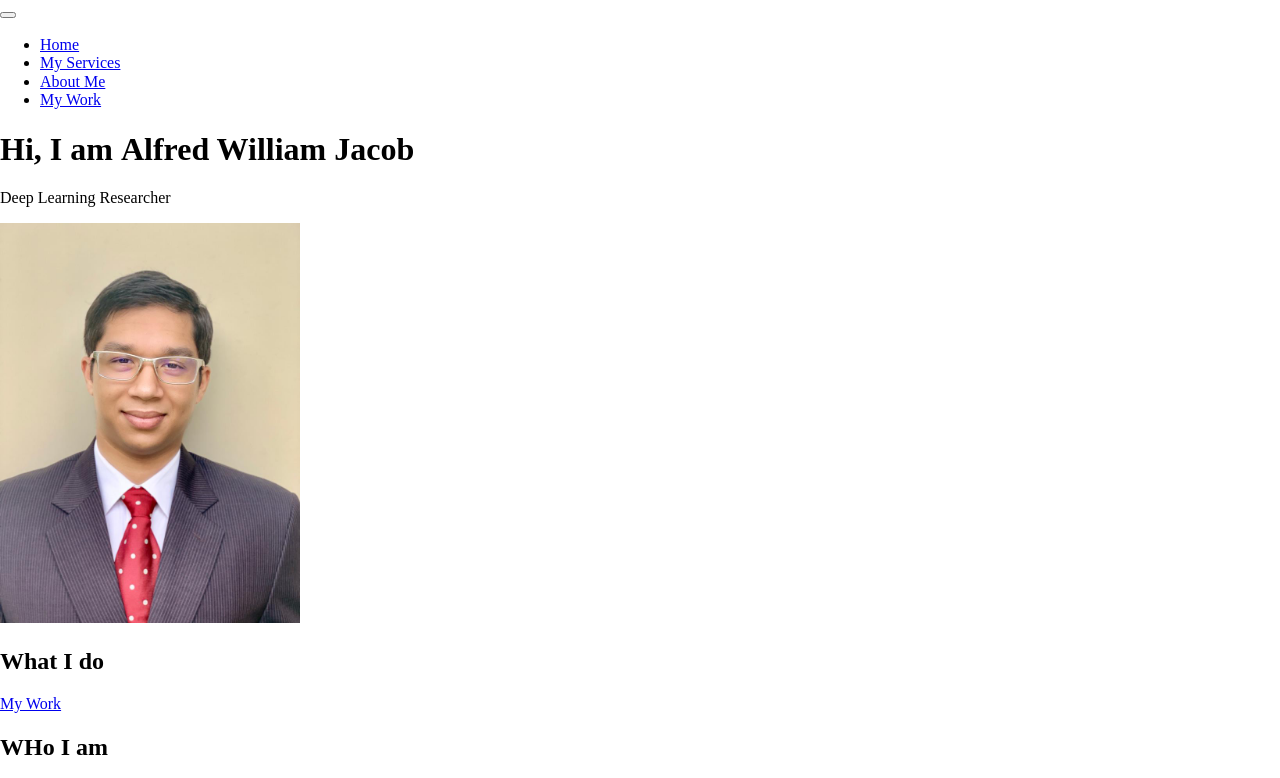
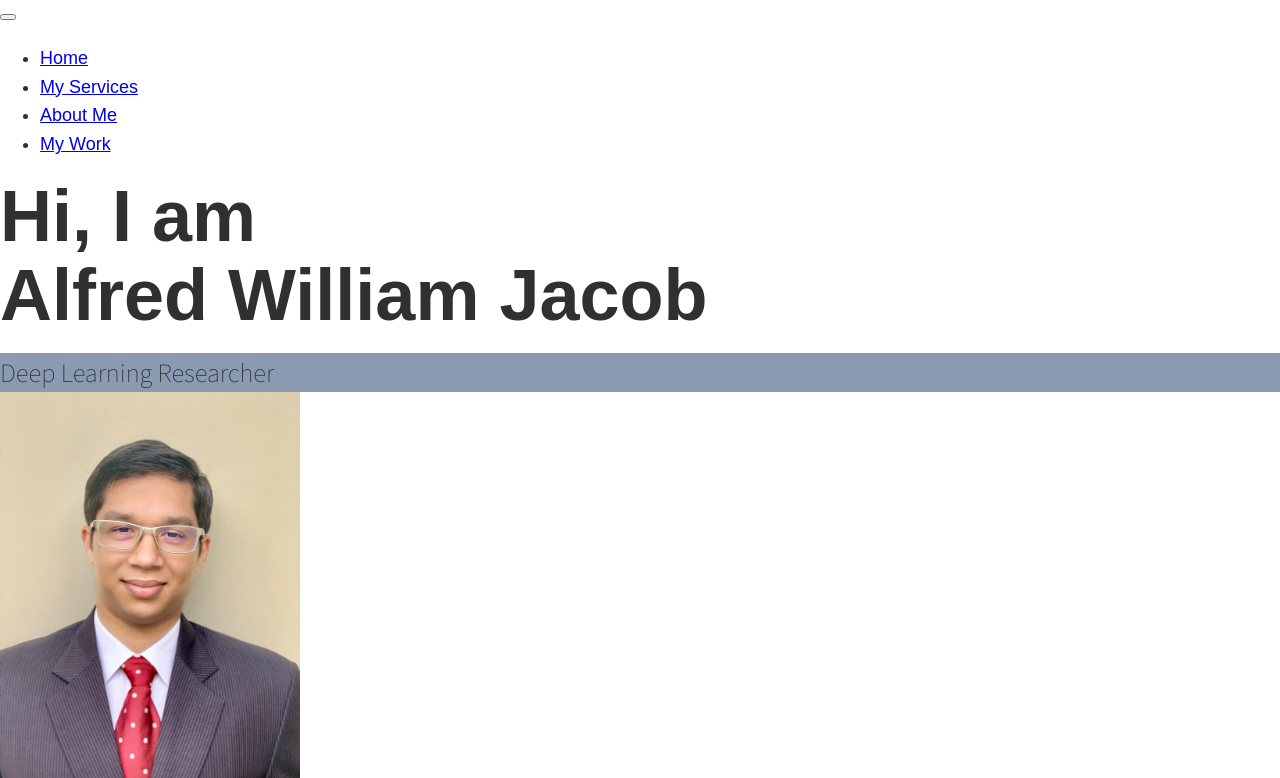
Before and after one commit to alfred100p/alfred100p.github.io-old, a plain HTML site: page index.html in a window 1280 px wide. Shown: the part 33-811 px from the top of the page. Drawn offline with nearby package versions, Linux system fonts and the light colour scheme; a web font is replaced by a local one.

Commit message:
Add basic stylesheet

```diff
--- /dev/null
+++ b/css/style.css
@@ -0,0 +1,96 @@
+*,
+*::before,
+*::after {
+    box-sizing:box-border;
+}
+
+/*Custom Properties*/
+
+:root {
+    --ff-primary: 'Georama', sans-serif;
+    --ff-secondary: 'Noto Sans KR', sans-serif;
+
+    --fw-reg: 300;
+    --fw-bold: 900;
+
+    --clr-light: #fff;
+    --clr-dark: #303030;
+    --clr-accent: #8a9bb1;
+
+    --fs-h1:3rem;
+    --fs-h2:2.25rem;
+    --fs-h3: 1.25rem;
+    --fs-body: 1rem;
+}
+
+@media (min-width:800px){
+    :root{
+        --fs-h1:4.5rem;
+        --fs-h2:3.75rem;
+    --fs-h3: 1.5rem;
+    --fs-body: 1.125rem;
+    }
+}
+
+
+/*General Styles*/
+
+body {
+    background: var(--clr-light);
+    color: var(--clr-dark);
+    margin: 0;
+    font-family: var(--ff-primary);
+    font-size: var(--fs-body);
+    line-height: 1.6;
+}
+
+img{
+    display: block;
+    max-width:100%
+}
+
+strong{font-weight: var(--fw-bold);}
+
+/*Typography*/
+h1,
+h2,
+h3 {
+    line-height: 1.1;
+    margin: 0;
+}
+
+h1{font-size: var(--fs-h1);}
+h2{font-size: var(--fs-h2);}
+h3{font-size: var(--fs-h3);}
+
+
+.section__title{
+    margin-bottom: 0.25em;
+
+}
+.section__title--intro{
+    margin-bottom: 0.25em;
+
+}
+.section__title--intro strong{
+   display: block;
+}
+.section__title{
+    margin-bottom: 0.25em;
+
+}
+
+.section__subtitle{
+    margin:0;
+    font-size: var(--fs-h3);
+}
+
+.section__subtitle--intro{
+    background: var(--clr-accent);
+    font-family: var(--ff-secondary);
+}
+
+.section__subtitle--about{
+    background: var(--clr-accent);
+    font-family: var(--ff-secondary);
+}
--- a/index.html
+++ b/index.html
@@ -3,15 +3,19 @@
   <head>
     <meta charset="UTF-8">
     <meta name="viewport" content="width=device-width, initial-scale=1.0"><!-- allows site to scale for smaller devices-->
-    <title>Alfred W. Jacob Portfolio Website Alfred William Jacob alfred100p </title>
+    <title>Alfred William Jacob Portfolio Website </title>
     <link rel="stylesheet"
           href="https://cdnjs.cloudfare.com/ajax/libs/normalize/7.0.0/normalize.min.css">
     <link rel="stylesheet"
           href="https://cdnjs.cloudfare.com/ajax/libs/font-awesome/5.11.2/css/all.css"
           integrity="sha256-46qynGAkLSFpVbEBog43gvNhfrOj+BmwXdxFgVK/Kvc=" crossorigin="anonymous" />
 
+          <link rel="preconnect" href="https://fonts.googleapis.com">
+<link rel="preconnect" href="https://fonts.gstatic.com" crossorigin>
+<link href="https://fonts.googleapis.com/css2?family=Barrio&family=Codystar:wght@300;400&family=Dokdo&family=Ewert&family=Fontdiner+Swanky&family=Georama:wght@100;200;&family=Hachi+Maru+Pop&family=Londrina+Solid:wght@100;300&family=Megrim&family=Mystery+Quest&family=Noto+Sans+KR:wght@100&family=Palette+Mosaic&family=Press+Start+2P&family=Slackey&family=ZCOOL+KuaiLe&display=swap" rel="stylesheet">
 
-  </head>
+<link rel="stylesheet" href="css/style.css">
+        </head>
   <body>
     <header>
       <div class="logo">
@@ -66,7 +70,7 @@
 
     </section>
     <section class="about-me" id="about">
-      <h2 class="section__title section__title--about">WHo I am</h2>
+      <h2 class="section__title section__title--about">Who I am</h2>
       <p class="section__subtitle section__title--about"></p>
 
       <div class="about-me__body">
```
